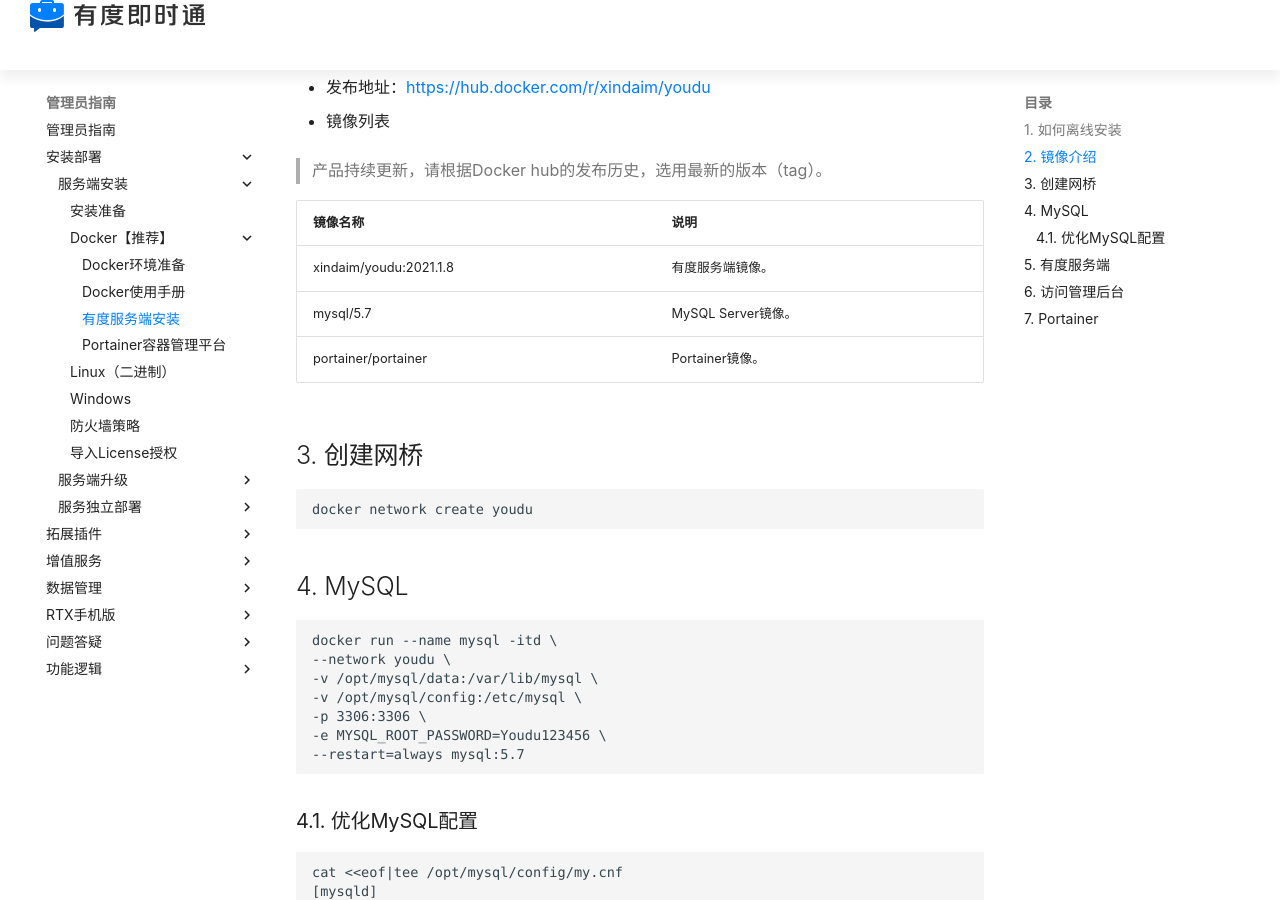
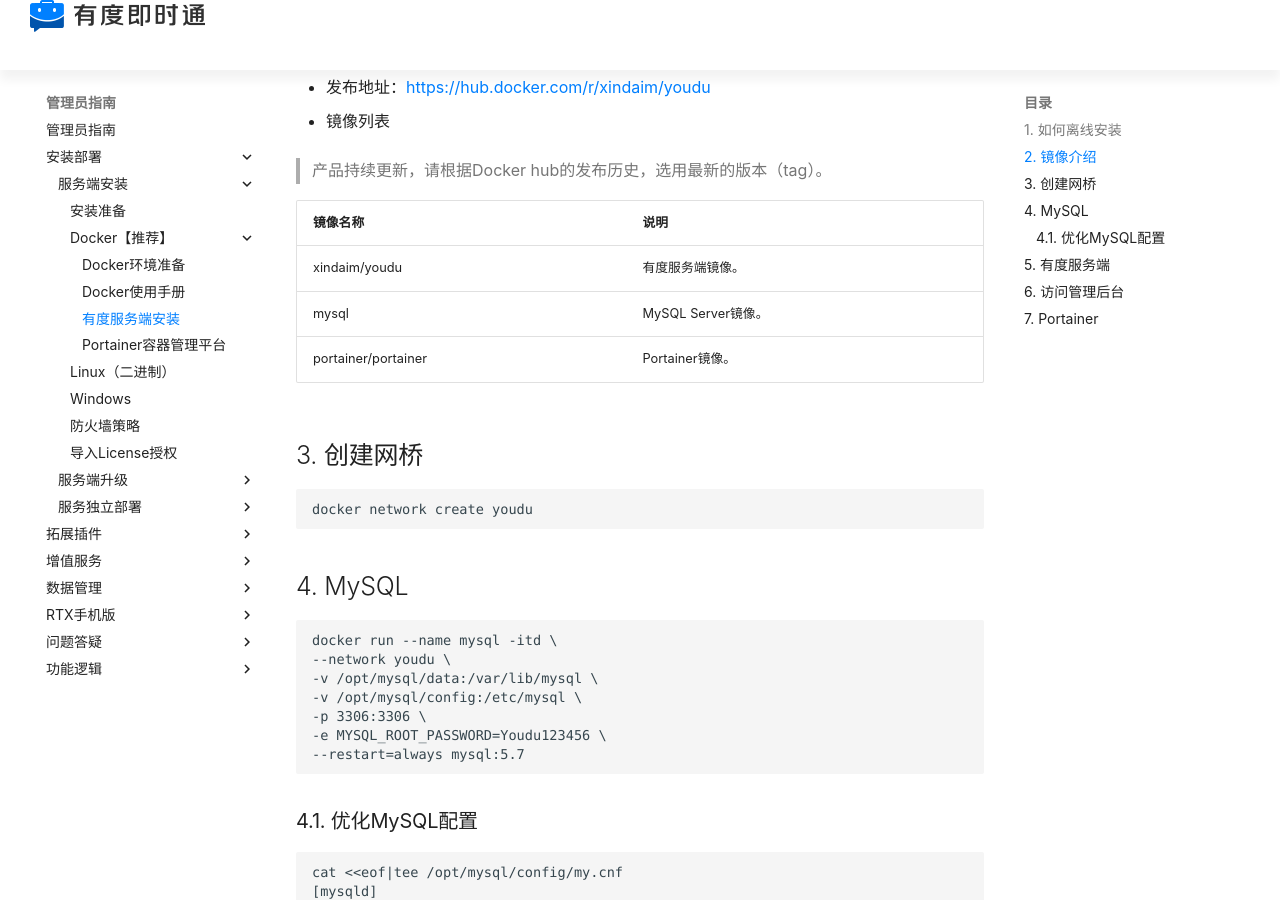
Before and after one commit to youduim/youdu-doc, an MkDocs documentation site: the page built from docs/admin/a01_00023.md, in a window 1280 px wide and 900 px high, scrolled down 435 px. Built offline with MkDocs 1.6.1 and Material for MkDocs 9.7.7, drawn with Linux system fonts in a browser that asks for light colours; comment, search, counter and statistics services are not loaded.

Commit message:
Update a01_00023.md

```diff
--- a/docs/admin/a01_00023.md
+++ b/docs/admin/a01_00023.md
@@ -22,11 +22,11 @@ keywords: Docker服务端安装, 有度即时通, MySQL安装,容器化部署有
 
 > 产品持续更新，请根据Docker hub的发布历史，选用最新的版本（tag）。
 
-| 镜像名称               | 说明               |
-| ---------------------- | ------------------ |
-| xindaim/youdu:2021.1.8 | 有度服务端镜像。   |
-| mysql/5.7              | MySQL Server镜像。 |
-| portainer/portainer    | Portainer镜像。    |
+| 镜像名称            | 说明               |
+| ------------------- | ------------------ |
+| xindaim/youdu       | 有度服务端镜像。   |
+| mysql               | MySQL Server镜像。 |
+| portainer/portainer | Portainer镜像。    |
 
 ## 3. 创建网桥
 
```
